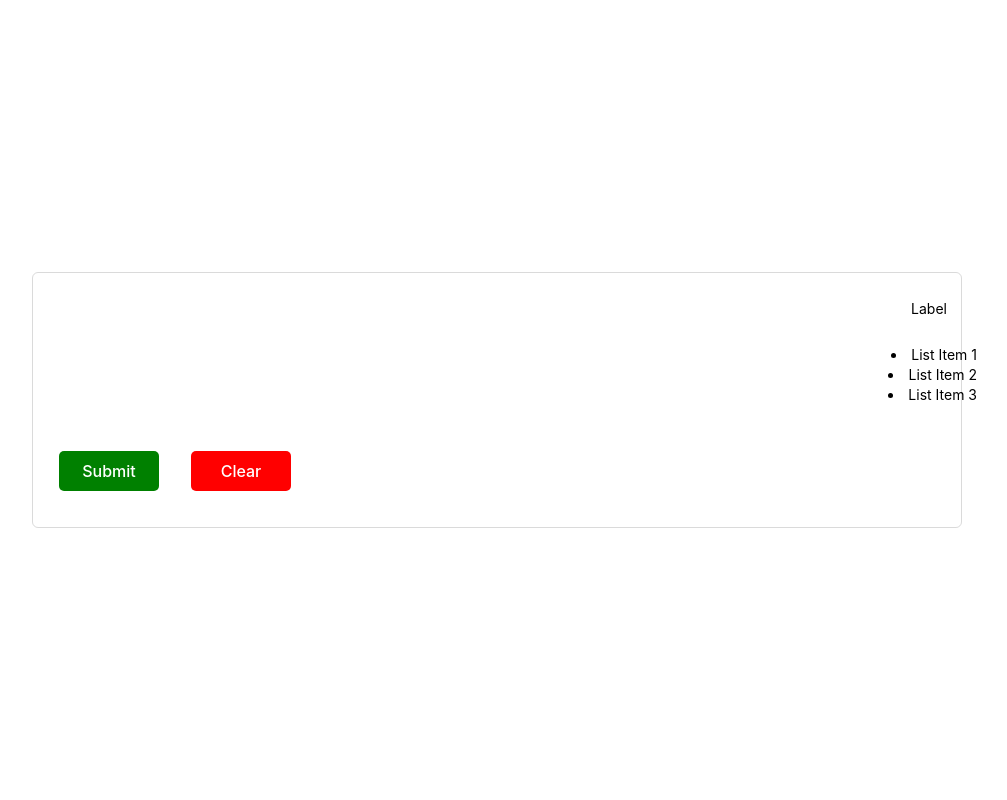
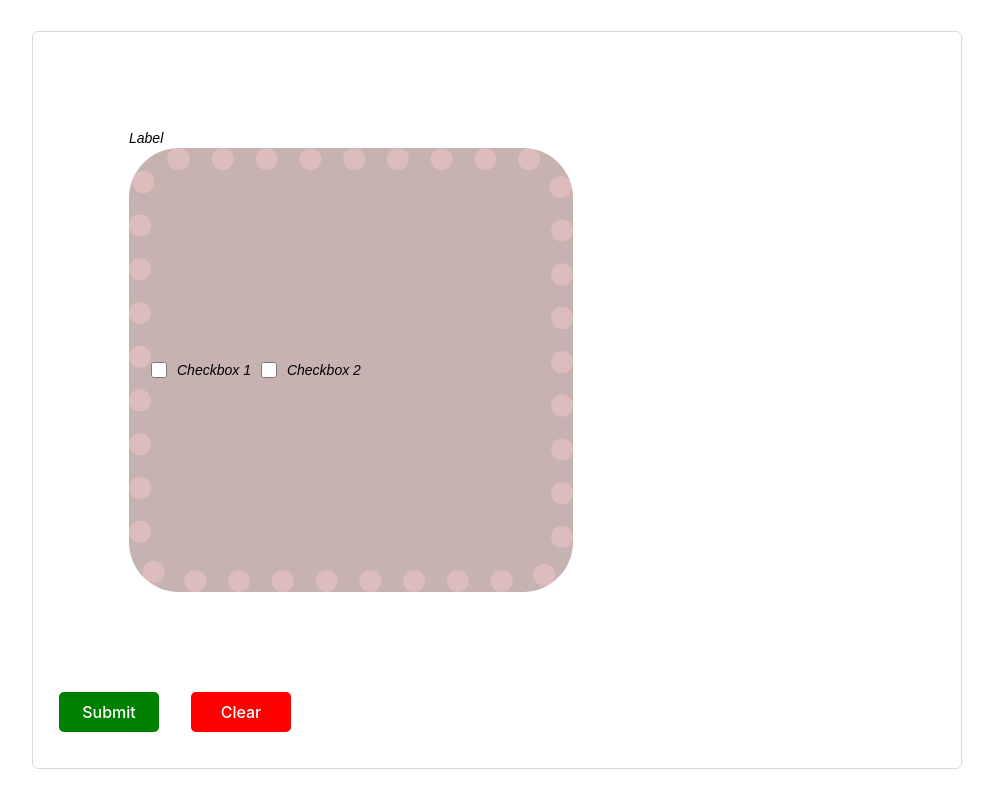
Before and after one commit to jshah3821/dynamic-form-for-project, a React (Vite) app: page / in a window 1280 px wide. Shown: the whole page, without its empty margins (143-1150 px from the left). Built offline with nearby package versions, Linux system fonts and the light colour scheme.

Commit message:
fixed width issue in checkbox

```diff
--- a/src/components/Elements/CheckboxElement.tsx
+++ b/src/components/Elements/CheckboxElement.tsx
@@ -17,7 +17,7 @@ const CheckboxElement = (props) => {
 
   const conatinerStyle = {
     backgroundColor: props?.style?.backgroundColor,
-    width: props?.style?.backgroundColor,
+    width: props?.style?.width,
   };
 
   // add border to the checkbox =
@@ -53,6 +53,13 @@ const CheckboxElement = (props) => {
     paddingLeft: props?.style?.paddingLeft,
     paddingRight: props?.style?.paddingRight,
     paddingBottom: props?.style?.paddingBottom,
+
+    width: props?.style?.width,
+    height: props?.style?.width,
+    minWidth: props?.style?.minWidth,
+    minHeight: props?.style?.minHeight,
+    maxWidth: props?.style?.maxWidth,
+    maxHeight: props?.style?.maxHeight,
   };
 
   const spacingStyle = {
--- a/src/data.json
+++ b/src/data.json
@@ -1,100 +1,63 @@
 [
   {
     "selectionType": "form",
-    "id": "1PYx5u-GhgevQHJhrWwlM",
+    "id": "vC4JX6E-4JZMO5CA3ZU75",
     "type": "element",
-    "subType": "list",
+    "subType": "checkbox",
     "properties": {
-      "type": "Text",
-      "name": "Name",
-      "label": "Label",
-      "listStyle": {
-        "height": "200%",
-        "width": "",
-        "backgroundColor": "",
+      "name": "Label",
+      "optionDetails": [
+        { "label": "Checkbox 1", "value": "checkbox 1" },
+        { "label": "Checkbox 2", "value": "checkbox 2" }
+      ]
+    },
+    "validation": { "required": false },
+    "style": {
+      "height": "400px",
+      "width": "400px",
+      "backgroundColor": "#c7b2b2",
       "color": "black",
-        "paddingTop": "",
-        "marginTop": "",
+      "paddingTop": "40px",
+      "marginTop": "40px",
       "fontSize": "14px",
-        "fontStyle": "",
-        "fontFamily": "",
+      "fontStyle": "italic",
+      "fontFamily": "fantasy",
       "fontWeight": "",
-        "textDecoration": "",
-        "textTransform": "",
-        "direction": "",
-        "ratio": "",
-        "minWidth": "",
-        "minHeight": "",
-        "maxWidth": "",
-        "maxHeight": "",
-        "objectFit": "contain",
-        "isBorder": "",
-        "borderWidth": "",
-        "borderStyle": "",
-        "borderColor": "",
-        "borderTopWidth": "",
-        "borderTopStyle": "",
-        "borderTopColor": "",
-        "borderRightWidth": "",
-        "borderRightStyle": "",
-        "borderRightColor": "",
-        "borderBottomWidth": "",
-        "borderBottomStyle": "",
-        "borderBottomColor": "",
-        "borderLeftWidth": "",
-        "borderLeftStyle": "",
-        "borderLeftColor": "",
-        "borderRadius": ""
-      },
-      "style": {
-        "height": "200%",
-        "width": "",
-        "listStyle": "disc",
-        "backgroundColor": "",
-        "color": "black",
-        "paddingTop": "",
-        "marginTop": "",
-        "fontSize": "14px",
-        "fontStyle": "",
-        "fontFamily": "",
-        "direction": "",
-        "fontWeight": "",
-        "textAlign": "right",
+      "textAlign": "",
       "textDecoration": "",
       "textTransform": "",
       "ratio": "",
-        "minWidth": "",
-        "minHeight": "",
-        "maxWidth": "",
-        "maxHeight": "",
+      "minWidth": "400px",
+      "minHeight": "100px",
+      "maxWidth": "400px",
+      "maxHeight": "400px",
       "objectFit": "contain",
       "isBorder": "",
-        "borderWidth": "",
-        "borderStyle": "",
-        "borderColor": "",
-        "borderTopWidth": "",
-        "borderTopStyle": "",
-        "borderTopColor": "",
-        "borderRightWidth": "",
-        "borderRightStyle": "",
-        "borderRightColor": "",
-        "borderBottomWidth": "",
-        "borderBottomStyle": "",
-        "borderBottomColor": "",
-        "borderLeftWidth": "",
-        "borderLeftStyle": "",
-        "borderLeftColor": "",
-        "borderRadius": "",
-        "borderTopLeftRadius": "",
-        "borderTopRightRadius": "",
-        "borderBottomLeftRadius": "",
-        "borderBottomRightRadius": ""
-      },
-      "listItemDetails": [
-        { "name": "List Item 1" },
-        { "name": "List Item 2" },
-        { "name": "List Item 3" }
-      ]
+      "borderWidth": "22px",
+      "borderStyle": "dotted",
+      "borderColor": "#dcbcbc",
+      "borderTopWidth": "22px",
+      "borderTopStyle": "dotted",
+      "borderTopColor": "#dcbcbc",
+      "borderRightWidth": "22px",
+      "borderRightStyle": "dotted",
+      "borderRightColor": "#dcbcbc",
+      "borderBottomWidth": "22px",
+      "borderBottomStyle": "dotted",
+      "borderBottomColor": "#dcbcbc",
+      "borderLeftWidth": "22px",
+      "borderLeftStyle": "dotted",
+      "borderLeftColor": "#dcbcbc",
+      "borderRadius": "50px",
+      "borderTopLeftRadius": "50px",
+      "borderTopRightRadius": "50px",
+      "borderBottomLeftRadius": "50px",
+      "borderBottomRightRadius": "50px",
+      "marginLeft": "40px",
+      "paddingLeft": "40px",
+      "paddingBottom": "40px",
+      "marginBottom": "40px",
+      "paddingRight": "40px"
     },
     "formId": null,
     "surveyFormId": null,
```
Lines whose indentation alone changed are shown as unchanged.
